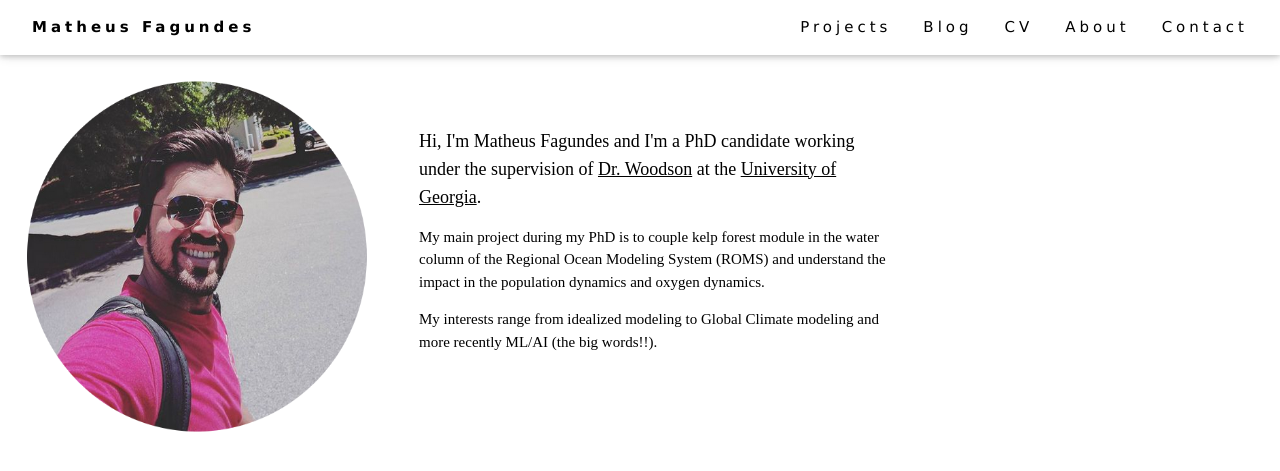
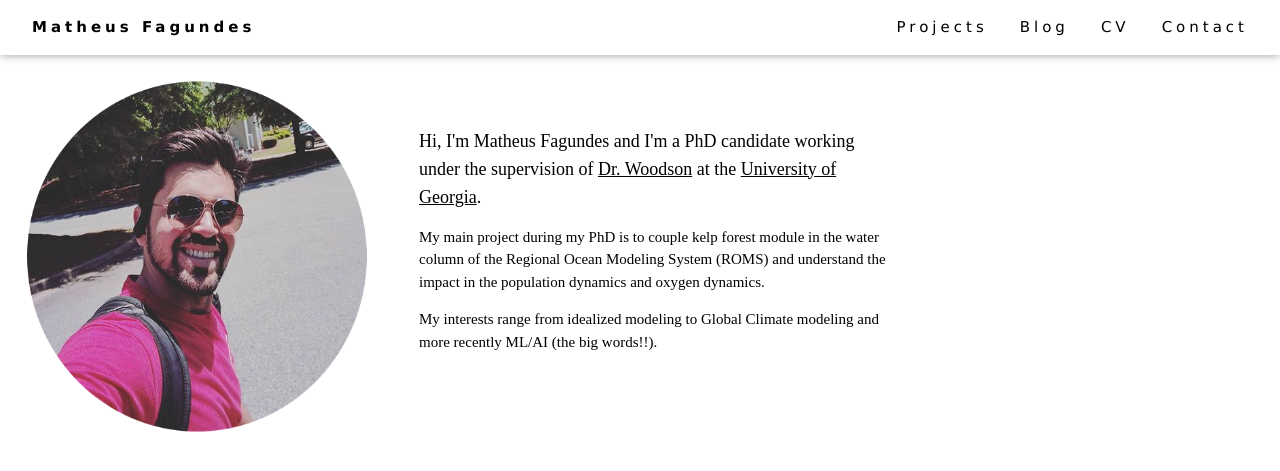
Before and after one commit to mf99274/mf99274.github.io, a Jekyll site: the page built from index.html, in a window 1280 px wide. Shown: the top 471 px of the page. Built offline with Jekyll 4.4.1, drawn with Linux system fonts in a browser that asks for light colours.

Commit message:
Update default.html

```diff
--- a/_layouts/default.html
+++ b/_layouts/default.html
@@ -21,8 +21,8 @@
       	    <a href="/projects" class="w3-bar-item w3-button">Projects</a>
 	    <a href="/blog" class="w3-bar-item w3-button">Blog</a>
 	    <a href="/cv" class="w3-bar-item w3-button">CV</a>
-      	    <a href="/about" class="w3-bar-item w3-button">About</a>
-      	    <a href="#contact" class="w3-bar-item w3-button">Contact</a>
+      	    <!-- <a href="/about" class="w3-bar-item w3-button">About</a> -->
+      	    <a href="/contact" class="w3-bar-item w3-button">Contact</a>
 	    <!--<a href="https://github.com/mf99274">My GitHub</a> -->
     	</div>
      </div>
```
